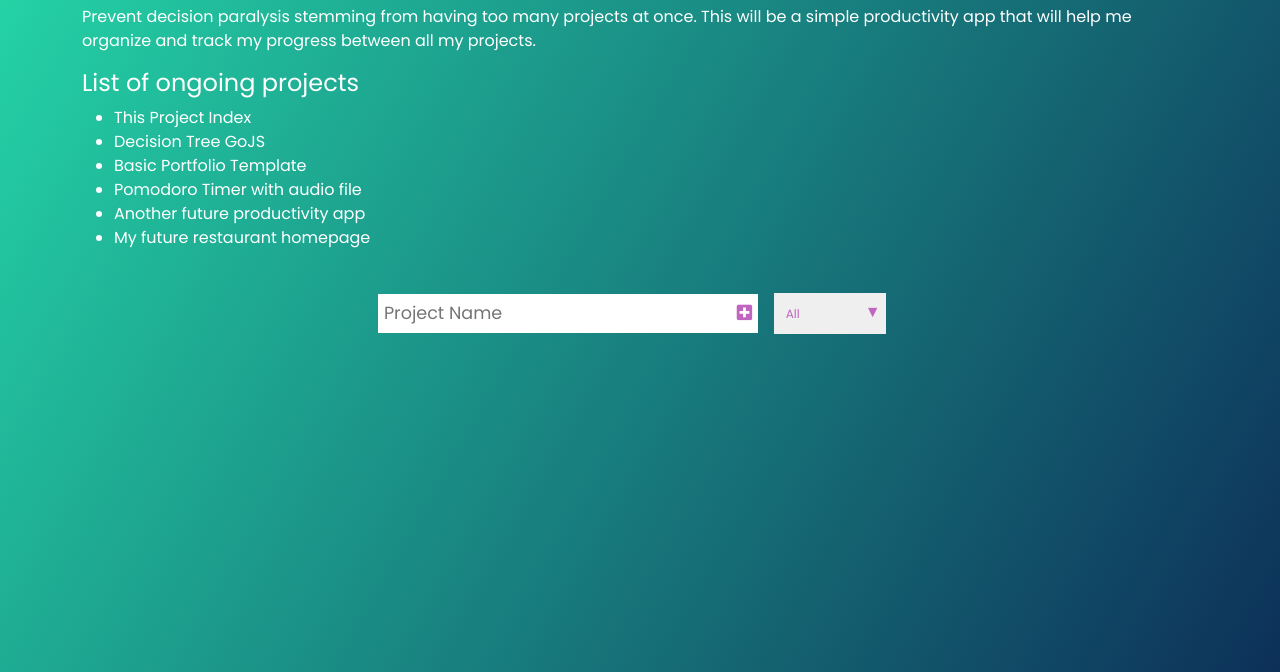
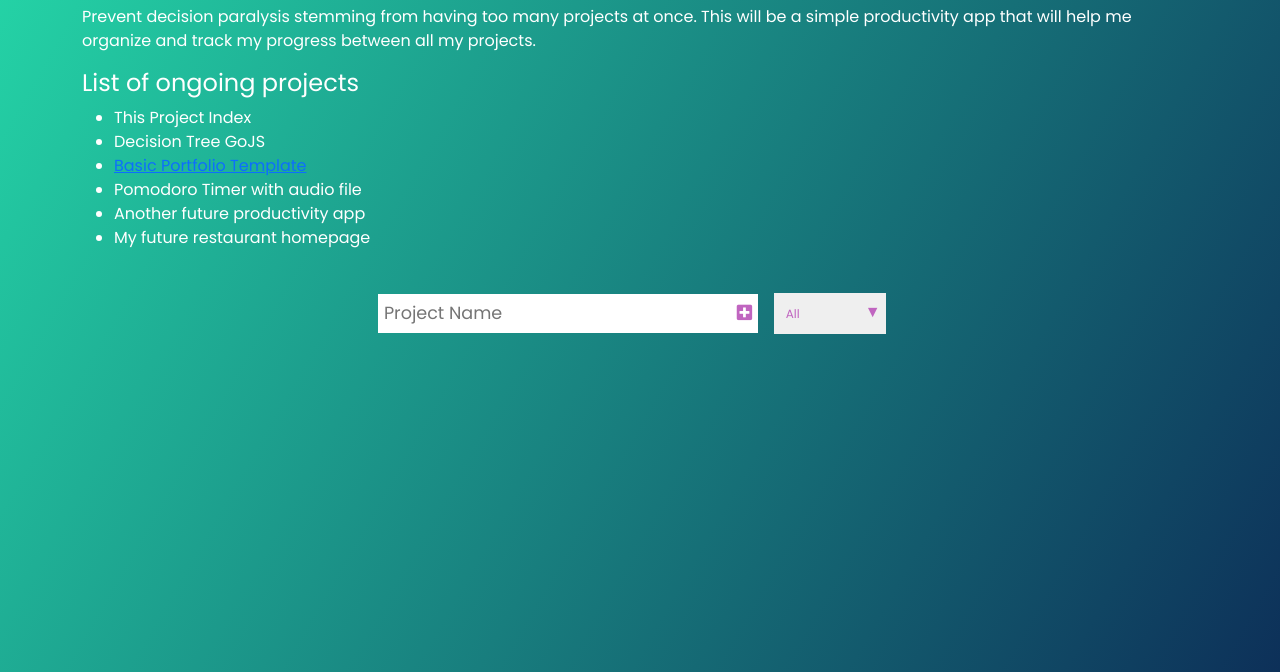
Before and after one commit to vtranwd/project_index, a plain HTML site: page index.html in a window 1280 px wide. Shown: the part 128-800 px from the top of the page. Drawn offline with nearby package versions, Linux system fonts and the light colour scheme.

Commit message:
modified url for basic portfolio

```diff
--- a/index.html
+++ b/index.html
@@ -25,7 +25,7 @@
 			<ul>
 				<li>This Project Index</li>
 				<li>Decision Tree GoJS</li>
-				<li>Basic Portfolio Template</li>
+				<li><a href="https://www.mayucho.org/" target="blank">Basic Portfolio Template</a></li>
 				<li>Pomodoro Timer with audio file</li>
 				<li>Another future productivity app</li>
 				<li>My future restaurant homepage</li>
```
